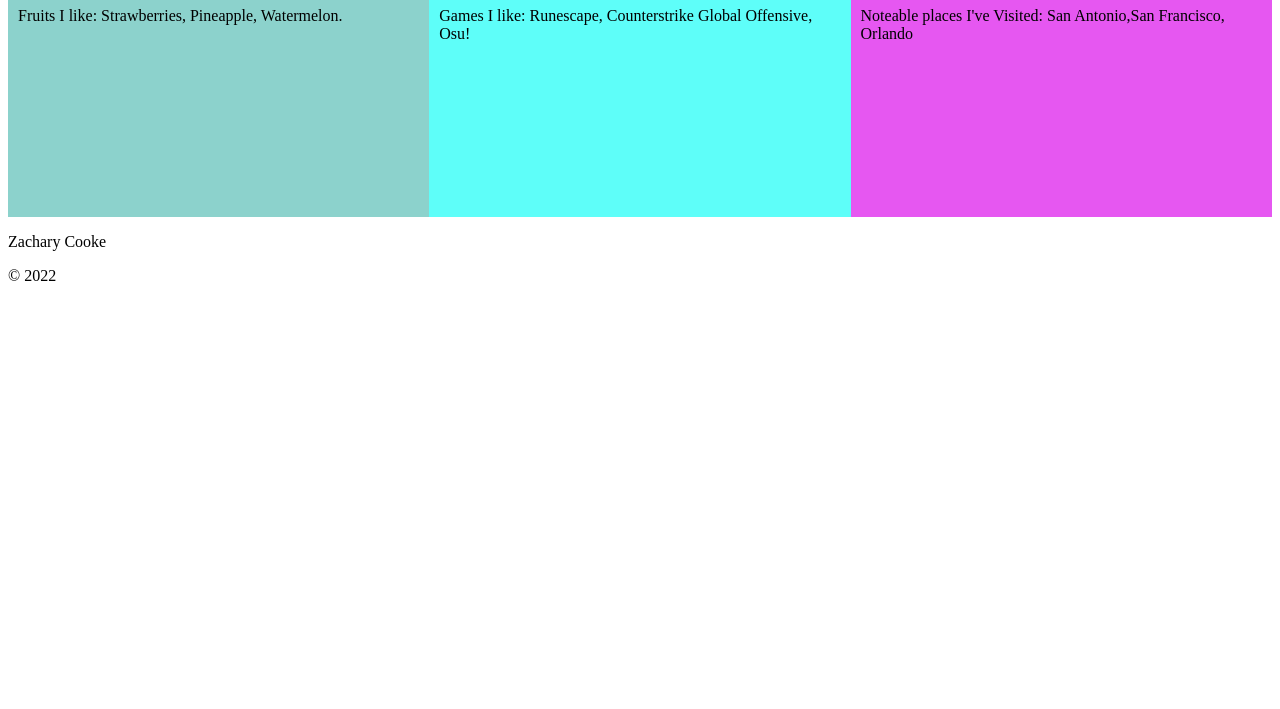
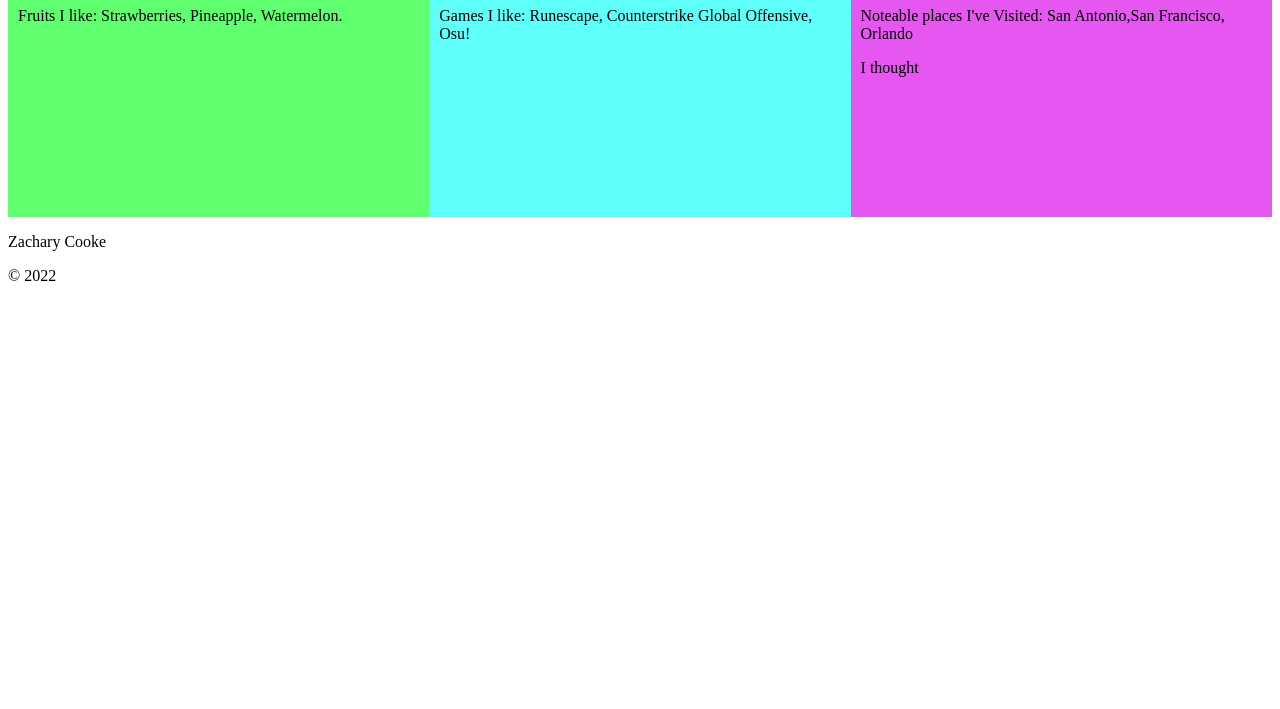
Before and after one commit to Zcooke1/Responsive-website, a plain HTML site: page index.html in a window 1280 px wide. Shown: the part 91-800 px from the top of the page. Drawn offline with Linux system fonts and the light colour scheme.

```diff
--- a/index.html
+++ b/index.html
@@ -7,7 +7,7 @@
 
 <body>
     <div class="row">
-        <div class="columns" style="background-color:rgb(140, 210, 204);">
+        <div class="columns" style="background-color:rgb(95, 255, 111);">
             <h1>Column 1:</h1>
             <p> Fruits I like: Strawberries, Pineapple, Watermelon.</p>
         </div>
@@ -19,6 +19,7 @@
 
             <h1>Column 3:</h1>
             <p> Noteable places I've Visited: San Antonio,San Francisco, Orlando </p>
+            <p>I thought</p>
         </div>
     </div>
     <footer>
```
